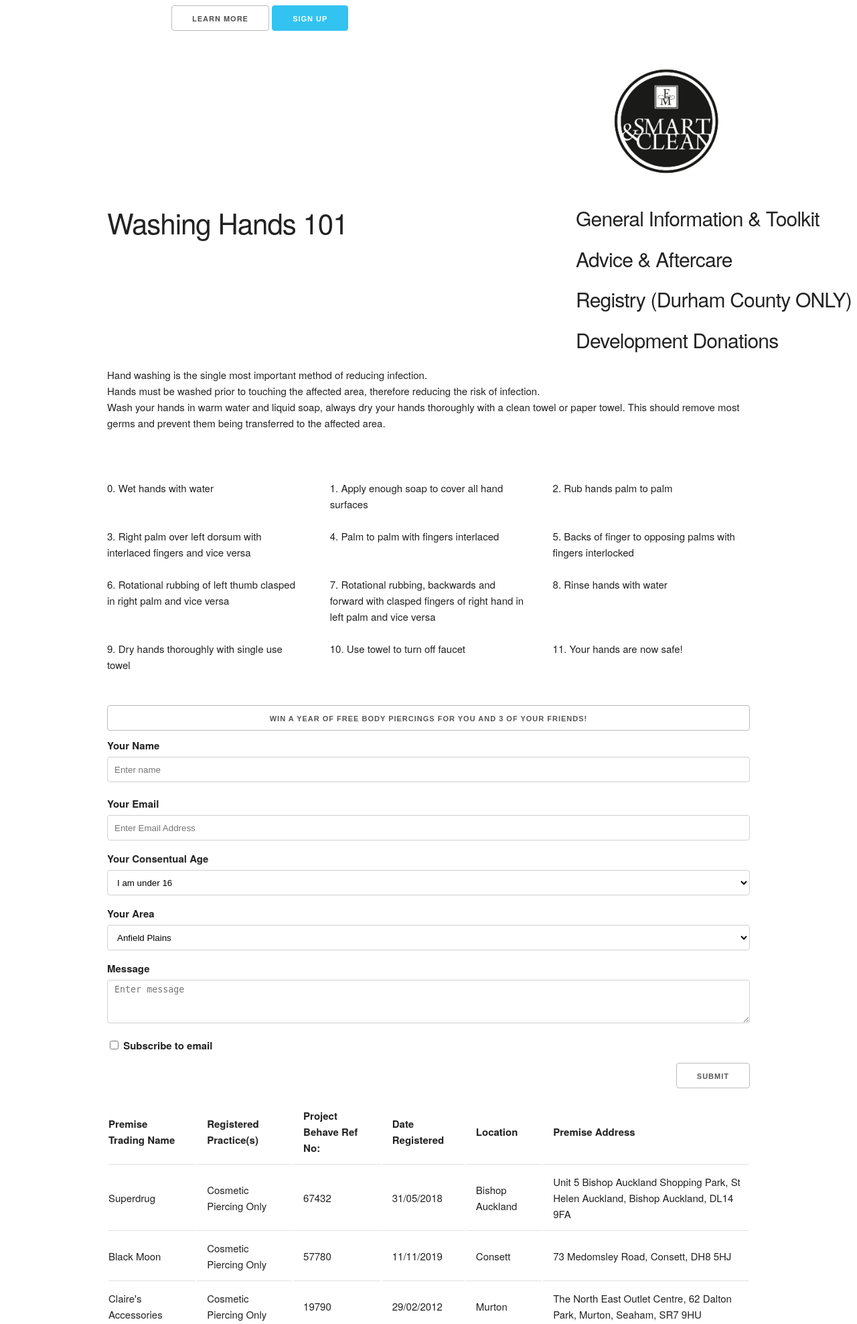
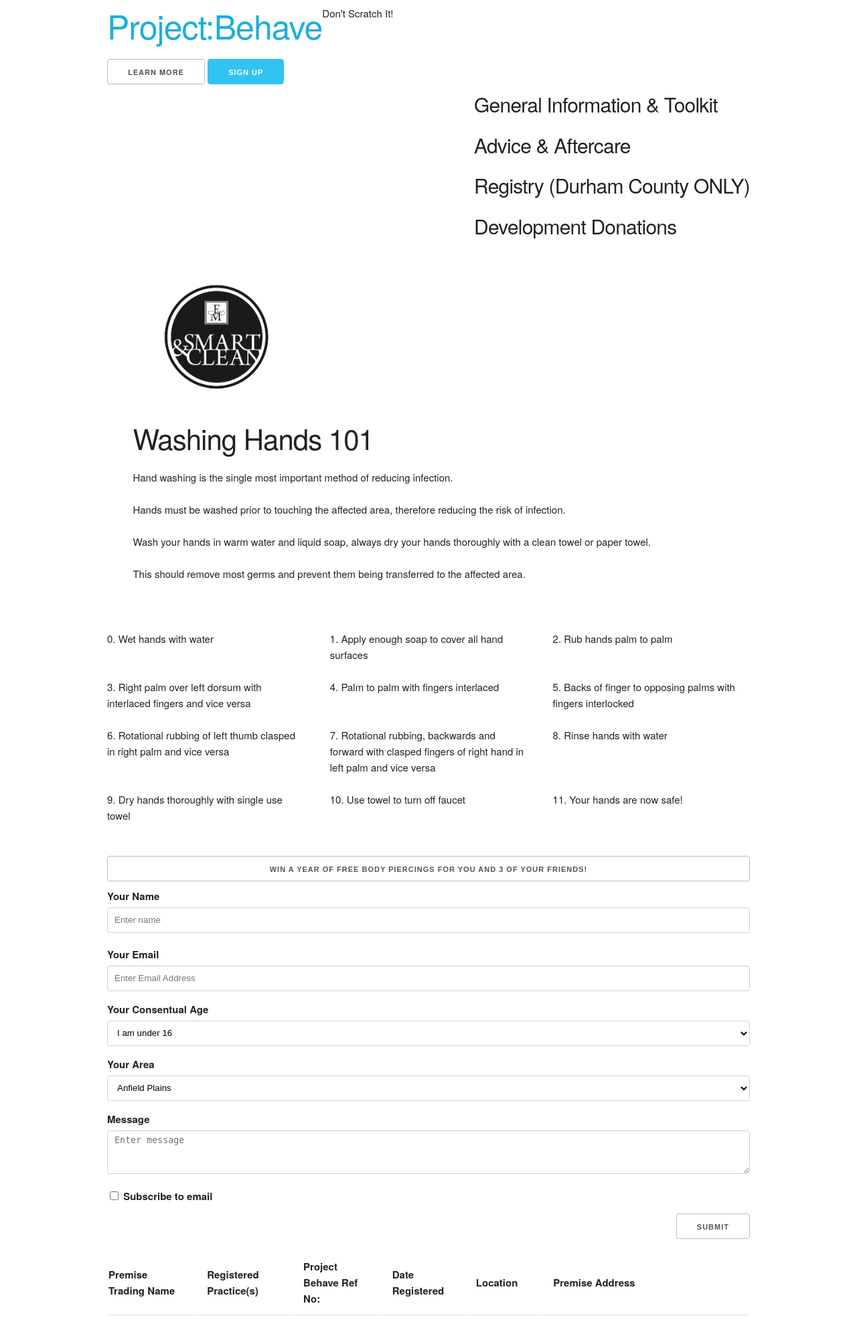
Before and after one commit to PSNInvest/ProjectBehave, a Flask app: page / in a window 1280 px wide. Shown: the top 1977 px of the page at 67% size. Run offline with Flask 2, Linux system fonts and the light colour scheme.

Commit message:
More changes

```diff
--- a/templates/index.html
+++ b/templates/index.html
@@ -2,48 +2,60 @@
 
 {% block content %}
   <div class="container">
+  	<div class="row">
   <!-- BUTTONS -->
-
 <a href= "{{ url_for('about')}}" class= "button">Learn More</a>
-
-<!--<input type= "submit" value ="Request Consultation">
-<button>Learn More</button>
--->
 <!-- PRIMARY BUTTONS -->
 <button class= "button-primary">Sign Up</button>
-<!--<input class= "button-primary" type= "submit"
-value ="Request Consultation">
-<a href= "" class= "button button-primary">Book an Appointment</a> -->
 </div>
-  <img class = "u-pull-right" src="static/img/smartclean.jpg" height="250" width="250">
-<div class ="u-cf"></div>
 </div>
 
- <div class = "row">
-<div class="u-cf"></div>
+<div class ="container">
+ <div class ="row">
+
+ 	<div class = "half column">
+
 <div class="u-pull-right">
   <h4 >General Information & Toolkit</h4>
   <h4 >Advice & Aftercare </h4>
   <h4 >Registry (Durham County ONLY)</h4>
   <h4 >Development Donations</h4>
+</div>
   <div class="u-cf"></div>
 </div>
 
-<div class="container">
-<h2 class ="u-pull-left">Washing Hands 101</h2>
-<div class="u-cf"></div>
-<p class="u-pull-right">Hand washing is the single most important method of reducing infection.
-<br> Hands must be washed prior to touching the affected area, therefore reducing the risk of infection.
-<br> Wash your hands in warm water and liquid soap, always dry your hands thoroughly with a clean towel or paper towel. This should remove most germs and prevent them being transferred to the affected area.</p>
+ 	   <div class ="half column">
+      <div>
+  <img class = "u-pull-left" src="static/img/smartclean.jpg" height="250" width="250">
+
 <div class ="u-cf"></div>
+
+</div>
+      </div>
 
 
 
 
+   </div>
+
+   <div class ="half column">
+     <div class="u-pull-left">
+<h2 class ="u-pull-left">Washing Hands 101</h2>
+<div class="u-cf"></div>
+<p class="u-pull-right">Hand washing is the single most important method of reducing infection.
+<br><br> Hands must be washed prior to touching the affected area, therefore reducing the risk of infection.
+<br><br> Wash your hands in warm water and liquid soap, always dry your hands thoroughly with a clean towel or paper towel.<br><br> This should remove most germs and prevent them being transferred to the affected area.</p>
+<div class ="u-cf"></div>
+   </div>
+
+
+
+</div>
+</div>
+
+
 <br>
 <br>
-
-</div>
 
 
 
--- a/templates/layout.html
+++ b/templates/layout.html
@@ -11,8 +11,20 @@
 </head>
 <body>
 
-  <div class="container">
+
+  	  <!-- HEADINGS -->
+
+
+<div class="container">
+	<div>
+  <a href="{{url_for('index')}}"><h1 class="u-pull-left">Project:Behave</h1></a>
+  <h6 class="u-pull-left">Don't Scratch It!</h6>
+  <br>
+   <div class ="u-cf"></div>
+</div>
+</div>
 {% block content %}
+
 {% endblock %}
 </body>
 </html>
```
Lines whose indentation alone changed are shown as unchanged.
